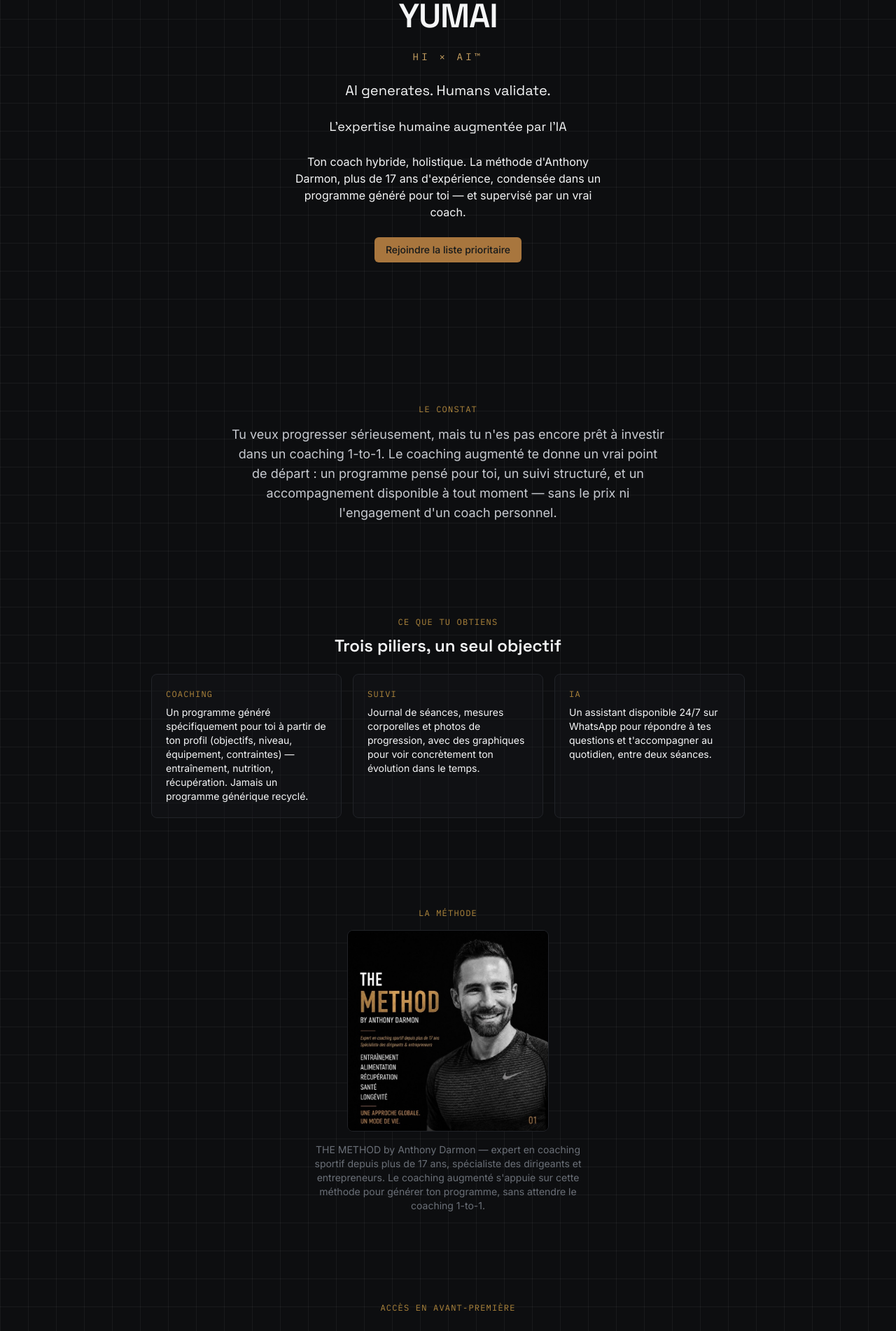
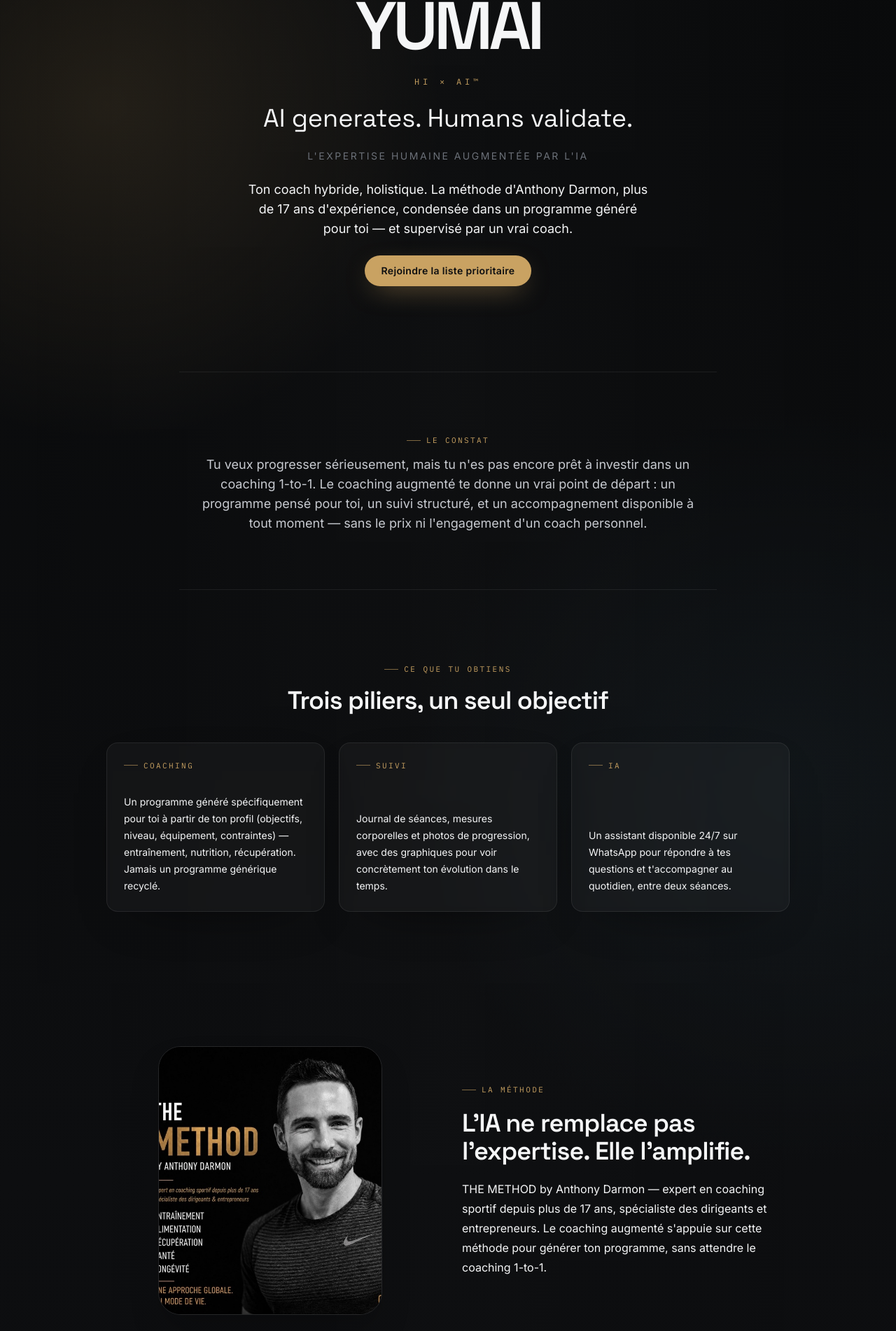
Before and after one commit to anthonydarmon213-ux/COAI, a Next.js app: page / in a window 1280 px wide. Shown: the part 173-2075 px from the top of the page at 70% size. Built offline with nearby package versions, Linux system fonts and the light colour scheme.

Commit message:
Modernise l’identité visuelle YUMAI

```diff
--- a/src/app/(marketing)/page.tsx
+++ b/src/app/(marketing)/page.tsx
@@ -48,21 +48,21 @@ export default function LandingPage() {
   return (
     <main className="bg-lab-grid flex flex-col">
       {/* Hero */}
-      <section className="flex min-h-[85vh] flex-col items-center justify-center gap-6 px-6 py-16 text-center">
+      <section className="relative flex min-h-[88vh] flex-col items-center justify-center gap-6 px-6 py-20 text-center">
         <SectionLabel>Coaching · Suivi · IA</SectionLabel>
-        <h1 className="text-4xl font-semibold tracking-tight text-graphite-50 sm:text-5xl">
+        <h1 className="text-6xl font-semibold tracking-[-0.06em] text-graphite-50 sm:text-8xl">
           YUMAI
         </h1>
-        <p className="font-mono text-sm uppercase tracking-[0.3em] text-laiton-400">
+        <p className="font-mono text-xs uppercase tracking-[0.4em] text-laiton-400">
           HI × AI™
         </p>
-        <p className="font-display text-xl text-graphite-100">
+        <p className="max-w-2xl font-display text-2xl leading-tight text-graphite-100 sm:text-4xl">
           AI generates. Humans validate.
         </p>
-        <p className="font-display text-lg text-graphite-100">
+        <p className="text-sm uppercase tracking-[0.18em] text-graphite-400">
           L&apos;expertise humaine augmentée par l&apos;IA
         </p>
-        <p className="max-w-md text-graphite-300">
+        <p className="max-w-xl text-base leading-7 text-graphite-300 sm:text-lg">
           Ton coach hybride, holistique. La méthode d&apos;Anthony Darmon, plus de 17 ans
           d&apos;expérience, condensée dans un programme généré pour toi — et supervisé
           par un vrai coach.
@@ -73,7 +73,7 @@ export default function LandingPage() {
       </section>
 
       {/* Positionnement */}
-      <section className="mx-auto max-w-2xl px-6 py-16 text-center">
+      <section className="mx-auto max-w-3xl border-y border-white/[0.07] px-6 py-20 text-center">
         <SectionLabel>Le constat</SectionLabel>
         <p className="mt-3 text-lg text-graphite-200">
           Tu veux progresser sérieusement, mais tu n&apos;es pas encore prêt à investir
@@ -85,25 +85,24 @@ export default function LandingPage() {
       </section>
 
       {/* Les 3 piliers */}
-      <section id="piliers" className="mx-auto flex w-full max-w-4xl flex-col gap-6 px-6 py-16">
+      <section id="piliers" className="mx-auto flex w-full max-w-5xl flex-col gap-10 px-6 py-24">
         <div className="text-center">
           <SectionLabel>Ce que tu obtiens</SectionLabel>
-          <h2 className="mt-2 text-2xl font-semibold text-graphite-50">Trois piliers, un seul objectif</h2>
+          <h2 className="mt-4 text-3xl font-semibold tracking-tight text-graphite-50 sm:text-4xl">Trois piliers, un seul objectif</h2>
         </div>
-        <div className="grid grid-cols-1 gap-4 sm:grid-cols-3">
+        <div className="grid grid-cols-1 gap-5 sm:grid-cols-3">
           {PILIERS.map((pilier) => (
-            <Card key={pilier.titre} className="flex flex-col gap-2">
+            <Card key={pilier.titre} className="flex min-h-56 flex-col justify-between gap-8">
               <SectionLabel>{pilier.titre}</SectionLabel>
-              <p className="text-sm text-graphite-300">{pilier.description}</p>
+              <p className="text-sm leading-6 text-graphite-300">{pilier.description}</p>
             </Card>
           ))}
         </div>
       </section>
 
       {/* Crédibilité */}
-      <section className="mx-auto flex w-full max-w-2xl flex-col items-center gap-4 px-6 py-16 text-center">
-        <SectionLabel>La méthode</SectionLabel>
-        <div className="relative h-64 w-64 overflow-hidden rounded-lg border border-graphite-800 sm:h-72 sm:w-72">
+      <section className="mx-auto grid w-full max-w-5xl items-center gap-10 px-6 py-24 text-center md:grid-cols-2 md:text-left">
+        <div className="relative mx-auto h-72 w-64 overflow-hidden rounded-[2rem] border border-white/10 shadow-2xl sm:h-96 sm:w-80 md:order-first">
           <Image
             src="/anthony-darmon.jpg"
             alt="Anthony Darmon — THE METHOD"
@@ -111,20 +110,26 @@ export default function LandingPage() {
             className="object-cover"
           />
         </div>
-        <p className="max-w-sm text-sm text-graphite-400">
-          THE METHOD by Anthony Darmon — expert en coaching sportif depuis plus de 17 ans,
-          spécialiste des dirigeants et entrepreneurs. Le coaching augmenté s&apos;appuie
-          sur cette méthode pour générer ton programme, sans attendre le coaching 1-to-1.
-        </p>
+        <div className="flex flex-col items-center gap-5 md:items-start">
+          <SectionLabel>La méthode</SectionLabel>
+          <h2 className="text-3xl font-semibold tracking-tight text-graphite-50 sm:text-4xl">
+            L&apos;IA ne remplace pas l&apos;expertise. Elle l&apos;amplifie.
+          </h2>
+          <p className="max-w-md text-base leading-7 text-graphite-300">
+            THE METHOD by Anthony Darmon — expert en coaching sportif depuis plus de 17 ans,
+            spécialiste des dirigeants et entrepreneurs. Le coaching augmenté s&apos;appuie
+            sur cette méthode pour générer ton programme, sans attendre le coaching 1-to-1.
+          </p>
+        </div>
       </section>
 
       {/* Liste d'attente */}
       <section
         id="membres-fondateurs"
-        className="mx-auto flex w-full max-w-2xl flex-col items-center gap-5 px-6 py-16 text-center"
+        className="mx-auto my-16 flex w-[calc(100%-3rem)] max-w-3xl flex-col items-center gap-6 rounded-[2rem] border border-laiton-400/20 bg-white/[0.035] px-6 py-12 text-center shadow-[0_40px_120px_-60px_rgba(201,162,98,0.35)] backdrop-blur sm:px-12 sm:py-16"
       >
         <SectionLabel>Accès en avant-première</SectionLabel>
-        <h2 className="text-3xl font-semibold text-graphite-50">
+        <h2 className="text-3xl font-semibold tracking-tight text-graphite-50 sm:text-4xl">
           Membres fondateurs YUMAI
         </h2>
         <p className="max-w-lg text-graphite-300">
@@ -136,7 +141,7 @@ export default function LandingPage() {
       </section>
 
       {/* FAQ */}
-      <section className="mx-auto flex w-full max-w-2xl flex-col gap-4 px-6 py-16">
+      <section className="mx-auto flex w-full max-w-3xl flex-col gap-6 px-6 py-24">
         <div className="text-center">
           <SectionLabel>Questions fréquentes</SectionLabel>
         </div>
@@ -155,7 +160,7 @@ export default function LandingPage() {
       </section>
 
       {/* CTA final */}
-      <section className="flex flex-col items-center gap-4 px-6 py-20 text-center">
+      <section className="flex flex-col items-center gap-5 border-t border-white/[0.07] px-6 py-24 text-center">
         <h2 className="text-2xl font-semibold text-graphite-50">Prêt à commencer ?</h2>
         <p className="text-graphite-300">
           Offre de lancement : <span className="line-through text-graphite-500">89€</span>{" "}
--- a/src/app/globals.css
+++ b/src/app/globals.css
@@ -3,7 +3,8 @@
 @tailwind utilities;
 
 body {
-  @apply bg-graphite-950 text-graphite-50;
+  @apply bg-graphite-950 text-graphite-50 antialiased;
+  background-color: #090a0b;
 }
 
 h1,
@@ -12,9 +13,32 @@ h3 {
   @apply font-display;
 }
 
-/* Repère visuel "labo de performance" : grille technique en fond, très subtile */
+::selection {
+  background: rgb(201 162 98 / 0.3);
+  color: #fff;
+}
+
+/* Fond éditorial premium : lumière diffuse, sans grille ni motif répétitif. */
 .bg-lab-grid {
-  background-image: linear-gradient(to right, rgb(255 255 255 / 0.05) 1px, transparent 1px),
-    linear-gradient(to bottom, rgb(255 255 255 / 0.05) 1px, transparent 1px);
-  background-size: 40px 40px;
+  position: relative;
+  isolation: isolate;
+  overflow: hidden;
+  background:
+    radial-gradient(circle at 12% 8%, rgb(201 162 98 / 0.13), transparent 30rem),
+    radial-gradient(circle at 88% 32%, rgb(58 90 107 / 0.12), transparent 34rem),
+    linear-gradient(180deg, #090a0b 0%, #0d0e10 46%, #090a0b 100%);
 }
+
+.bg-lab-grid::before {
+  content: "";
+  position: absolute;
+  inset: 0;
+  z-index: -1;
+  pointer-events: none;
+  background: linear-gradient(90deg, transparent, rgb(255 255 255 / 0.025), transparent);
+  mask-image: linear-gradient(to bottom, black, transparent 78%);
+}
+
+html {
+  scroll-behavior: smooth;
+}
--- a/src/components/ui/button.tsx
+++ b/src/components/ui/button.tsx
@@ -4,8 +4,8 @@ type Variant = "primary" | "secondary" | "ghost";
 
 // Primaire brass / secondaire steel outline (spec design system v2).
 const VARIANTS: Record<Variant, string> = {
-  primary: "bg-brass text-ink hover:bg-brass/90",
-  secondary: "border border-steel bg-transparent text-steel hover:bg-steel/10",
+  primary: "bg-laiton-400 text-graphite-950 shadow-[0_12px_38px_-14px_rgba(201,162,98,0.75)] hover:bg-laiton-300",
+  secondary: "border border-white/15 bg-white/[0.03] text-graphite-50 hover:border-laiton-400/40 hover:bg-white/[0.07]",
   ghost: "bg-transparent text-graphite-200 hover:text-laiton-400",
 };
 
@@ -15,7 +15,7 @@ type ButtonProps = ButtonHTMLAttributes<HTMLButtonElement> & { variant?: Variant
 export function Button({ className = "", variant = "primary", ...props }: ButtonProps) {
   return (
     <button
-      className={`rounded-md px-4 py-2 text-sm font-medium transition disabled:cursor-not-allowed disabled:opacity-50 ${VARIANTS[variant]} ${className}`}
+      className={`rounded-full px-6 py-3 text-sm font-semibold tracking-wide transition duration-300 hover:-translate-y-0.5 disabled:cursor-not-allowed disabled:opacity-50 disabled:hover:translate-y-0 ${VARIANTS[variant]} ${className}`}
       {...props}
     />
   );
--- a/src/components/ui/card.tsx
+++ b/src/components/ui/card.tsx
@@ -3,7 +3,7 @@ import type { HTMLAttributes } from "react";
 export function Card({ className = "", ...props }: HTMLAttributes<HTMLDivElement>) {
   return (
     <div
-      className={`rounded-lg border border-graphite-800 bg-graphite-900/40 p-5 ${className}`}
+      className={`rounded-2xl border border-white/[0.08] bg-white/[0.035] p-6 shadow-[0_24px_80px_-48px_rgba(0,0,0,0.9)] backdrop-blur-sm transition duration-300 hover:-translate-y-0.5 hover:border-laiton-400/25 hover:bg-white/[0.05] ${className}`}
       {...props}
     />
   );
--- a/src/components/ui/input.tsx
+++ b/src/components/ui/input.tsx
@@ -5,7 +5,7 @@ export const Input = forwardRef<HTMLInputElement, InputHTMLAttributes<HTMLInputE
     return (
       <input
         ref={ref}
-        className={`w-full rounded-md border border-graphite-700 bg-graphite-900 px-3 py-2 text-graphite-50 placeholder:text-graphite-400 outline-none transition focus:border-laiton-500 ${className}`}
+        className={`w-full rounded-xl border border-white/10 bg-white/[0.045] px-4 py-3 text-graphite-50 placeholder:text-graphite-400 outline-none transition focus:border-laiton-400/70 focus:bg-white/[0.065] focus:ring-4 focus:ring-laiton-400/10 ${className}`}
         {...props}
       />
     );
--- a/src/components/ui/section-label.tsx
+++ b/src/components/ui/section-label.tsx
@@ -1,6 +1,7 @@
-// Petit repère typographique façon étiquette de labo (ex: "PILIER 01 — ENTRAÎNEMENT").
 export function SectionLabel({ children }: { children: React.ReactNode }) {
   return (
-    <span className="font-mono text-xs uppercase tracking-widest text-laiton-500">{children}</span>
+    <span className="inline-flex items-center gap-2 font-mono text-[11px] uppercase tracking-[0.22em] text-laiton-400 before:h-px before:w-5 before:bg-laiton-400/60">
+      {children}
+    </span>
   );
 }
--- a/src/components/ui/select.tsx
+++ b/src/components/ui/select.tsx
@@ -5,7 +5,7 @@ export const Select = forwardRef<HTMLSelectElement, SelectHTMLAttributes<HTMLSel
     return (
       <select
         ref={ref}
-        className={`w-full rounded-md border border-graphite-700 bg-graphite-900 px-3 py-2 text-graphite-50 outline-none transition focus:border-laiton-500 ${className}`}
+        className={`w-full rounded-xl border border-white/10 bg-graphite-900 px-4 py-3 text-graphite-50 outline-none transition focus:border-laiton-400/70 focus:ring-4 focus:ring-laiton-400/10 ${className}`}
         {...props}
       />
     );
--- a/src/components/ui/textarea.tsx
+++ b/src/components/ui/textarea.tsx
@@ -6,7 +6,7 @@ export const Textarea = forwardRef<HTMLTextAreaElement, TextareaHTMLAttributes<H
       <textarea
         ref={ref}
         rows={3}
-        className={`w-full rounded-md border border-graphite-700 bg-graphite-900 px-3 py-2 text-graphite-50 placeholder:text-graphite-400 outline-none transition focus:border-laiton-500 ${className}`}
+        className={`w-full resize-none rounded-xl border border-white/10 bg-white/[0.045] px-4 py-3 text-graphite-50 placeholder:text-graphite-400 outline-none transition focus:border-laiton-400/70 focus:bg-white/[0.065] focus:ring-4 focus:ring-laiton-400/10 ${className}`}
         {...props}
       />
     );
```
